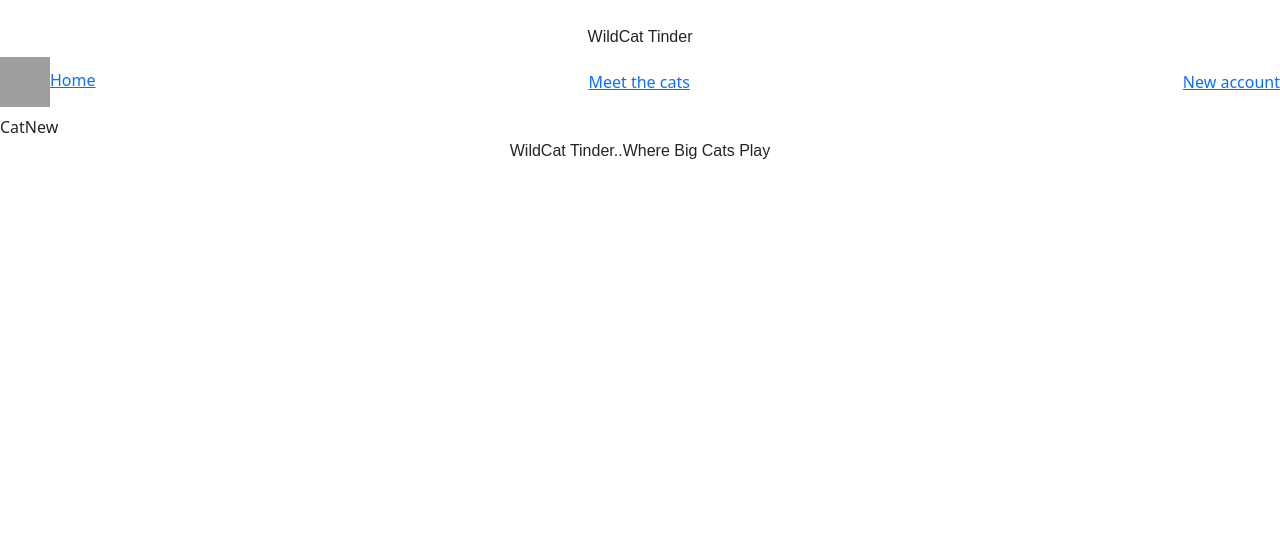
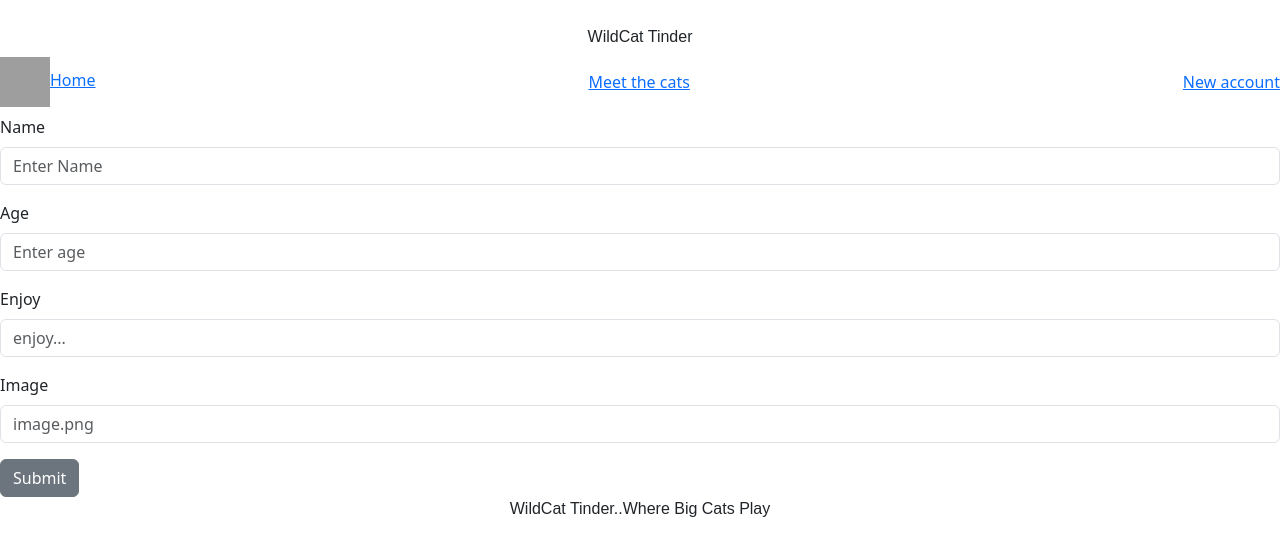
Before and after one commit to learn-academy-2023-hotel/cat-tinder-frontend-bengal, a React (Create React App) app: page /catnew in a window 1280 px wide. Shown: the top 556 px of the page. Built offline with nearby package versions, Linux system fonts and the light colour scheme; grey boxes are pictures that could not be loaded; a web font is replaced by a local one.

Commit message:
create functionality complete

```diff
--- a/src/App.js
+++ b/src/App.js
@@ -14,6 +14,10 @@ import mockCats from './mockCats';
 const App = () => {
   const [cats, setCats] = useState(mockCats)
 
+  const createCat = (createdCat) => {
+    console.log(createdCat)
+  }
+
   return (
     <>
     <Header />
@@ -21,7 +25,7 @@ const App = () => {
         <Route path="/" element={<Home />} />
         <Route path="/catedit" element={<CatEdit />} />
         <Route path="/catindex" element={<CatIndex cats={cats} />} />
-        <Route path="/catnew" element={<CatNew />} />
+        <Route path="/catnew" element={<CatNew createCat={createCat}/>} />
         <Route path="/catshow/:id" element={<CatShow cats={ cats } />} />
         <Route path="*" element={<NotFound />} />
       </Routes>
--- a/src/pages/CatNew.js
+++ b/src/pages/CatNew.js
@@ -1,11 +1,60 @@
-import React from 'react'
+import React, { useState } from "react";
+import { Form, FormGroup, Label, Input, Button } from "reactstrap";
+import { useNavigate } from "react-router-dom";
 
-const CatNew = () => {
-return (
-<div>
-CatNew
-</div>
-)
-}
+const CatNew = ({ createCat }) => {
+    const navigate = useNavigate()
+  const [newCat, setNewCat] = useState({
+    name: "",
+    age: "",
+    enjoy: "",
+    image: "",
+  });
 
-export default CatNew
+  const handleChange = (e) => {
+    setNewCat({ ...newCat, [e.target.name]: e.target.value });
+  };
+
+  const handleSubmit = () => {
+    createCat(newCat);
+    navigate("/catindex")
+  };
+
+  return (
+    <>
+      <Form>
+        <FormGroup>
+          <Label for="name">Name</Label>
+          <Input
+            id="name"
+            name="name"
+            placeholder="Enter Name"
+            type="text"
+            onChange={handleChange}
+            value={newCat.name}
+          />
+        </FormGroup>
+        <FormGroup>
+          <Label for="age">Age</Label>
+          <Input id="age" name="age" placeholder="Enter age" type="text" onChange={handleChange}
+            value={newCat.age}/>
+        </FormGroup>
+        <FormGroup>
+          <Label for="enjoy">Enjoy</Label>
+          <Input id="enjoy" name="enjoy" placeholder="enjoy..." type="email" onChange={handleChange}
+            value={newCat.enjoy}/>
+        </FormGroup>
+        <FormGroup>
+          <Label for="image">Image</Label>
+          <Input id="image" name="image" placeholder="image.png" type="text" onChange={handleChange}
+            value={newCat.image}/>
+        </FormGroup>
+      </Form>
+      <Button onClick={handleSubmit} name="submit">
+        Submit
+      </Button>
+    </>
+  );
+};
+
+export default CatNew;
--- a/src/pages/NotFound.js
+++ b/src/pages/NotFound.js
@@ -1,5 +1,5 @@
 import React from 'react'
-import Missing from '/Users/learnacademy/Desktop/cat-tinder-frontend/src/assests/missing.jpg'
+import Missing from '../assests/missing.jpg'
 
 const NotFound = () => {
 return (
```
Also changed, not shown: 1 other file (tests, documents, lock files or other folders).
